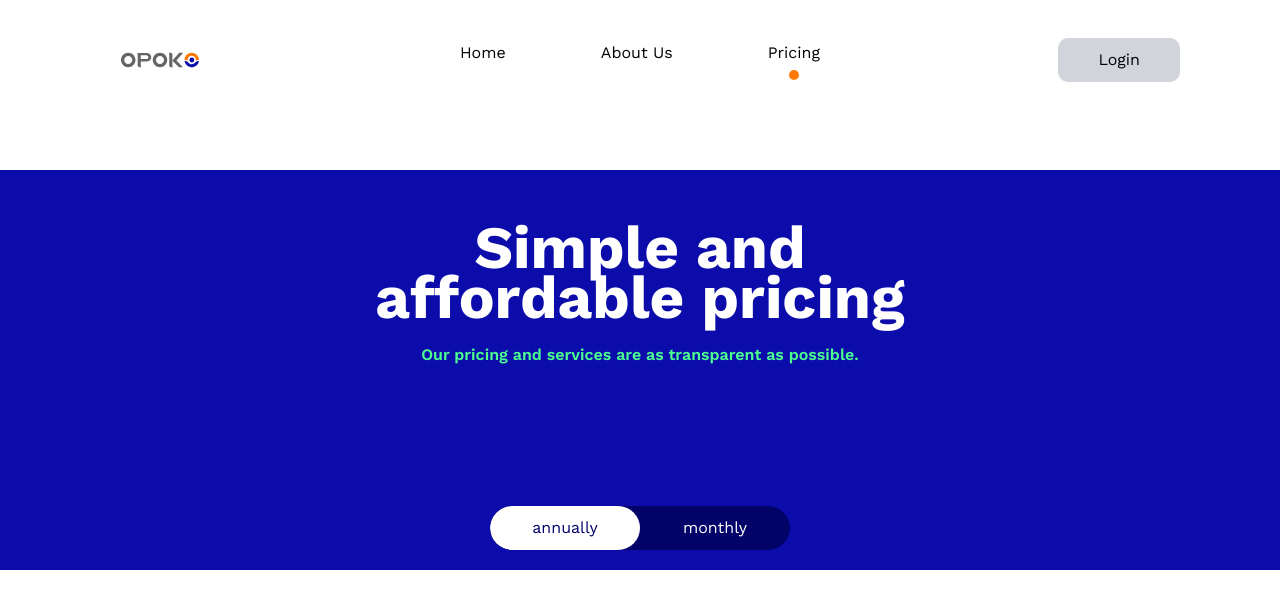
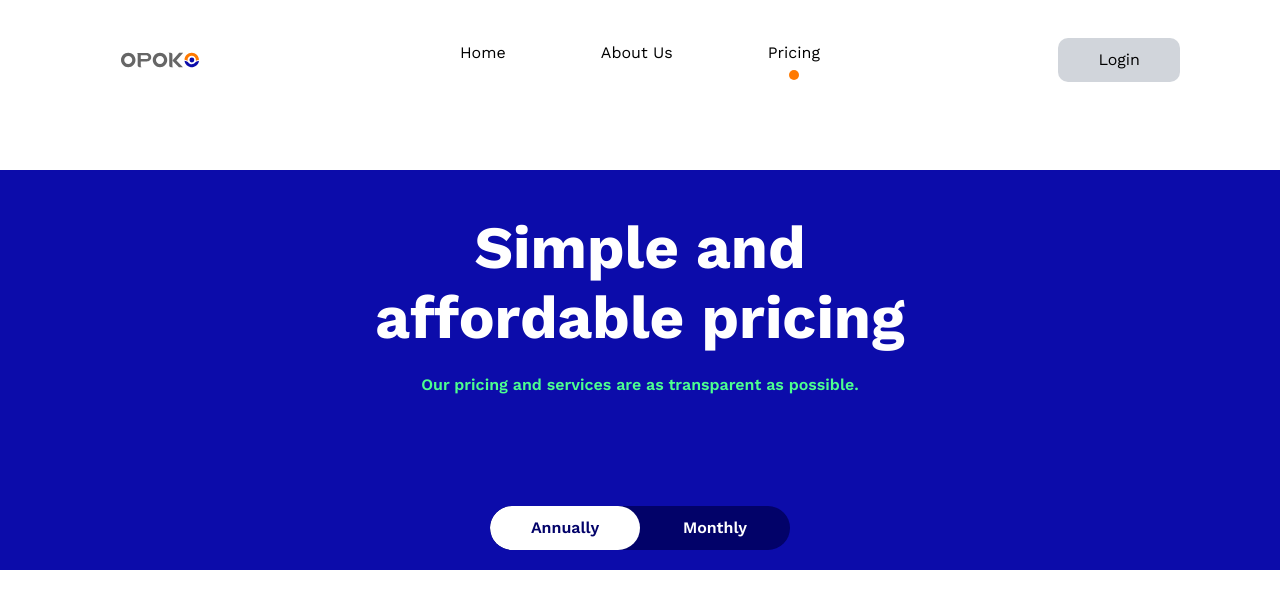
Before and after one commit to Niscolinx/opoko, a React (Vite) app: page /pricing in a window 1280 px wide. Shown: the top 608 px of the page. Built offline with nearby package versions, Linux system fonts and the light colour scheme.

Commit message:
working on about us

```diff
--- a/src/pages/Pricing.tsx
+++ b/src/pages/Pricing.tsx
@@ -33,7 +33,7 @@ function Pricing() {
           <p
             className="text-[6rem] font-extrabold text-center"
             style={{
-              lineHeight: '5rem',
+              lineHeight: '7rem',
             }}
           >
             Simple and affordable pricing
@@ -43,7 +43,7 @@ function Pricing() {
           </p>
         </div>
 
-        <div className="bg-[#020269] text-white flex  justify-items-center rounded-[4rem] overflow-hidden self-end">
+        <div className="bg-[#020269] text-white flex  justify-items-center rounded-[4rem] overflow-hidden self-end capitalize font-semibold">
           {plans.map((item, i) => (
             <>
               <input
```
